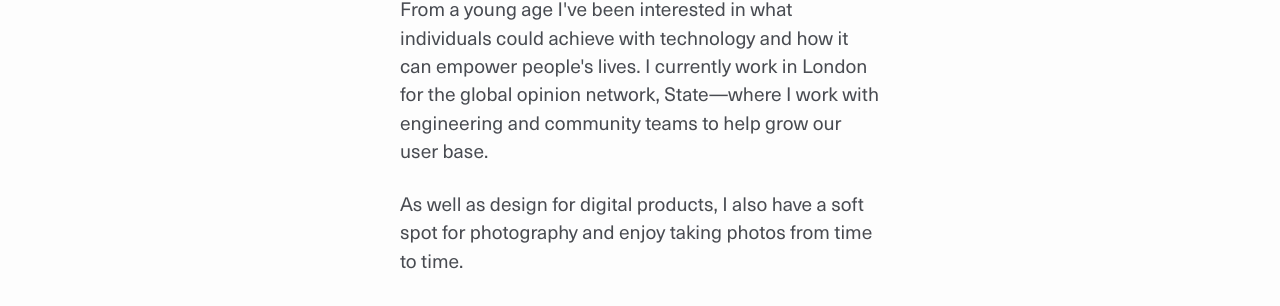
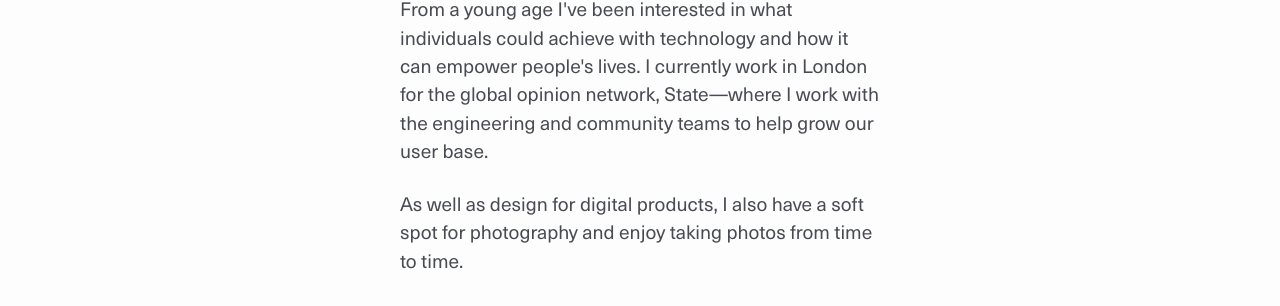
Before and after one commit to mr-stezz/mr-stezz.github.io, a Jekyll site: the page built from about.md, in a window 1280 px wide. Shown: the part 947-1253 px from the top of the page. Built offline with Jekyll 4.4.1, drawn with Linux system fonts in a browser that asks for light colours; Markdown is read by kramdown in place of the engine named in the settings.

Commit message:
spell check

```diff
--- a/about.md
+++ b/about.md
@@ -8,6 +8,6 @@
     <figcaption>Taken by Dino De Angelis in front of the Hồ Chí Minh Mausoleum, in Hà Nội Việt Nam.</figcaption>
   </figure>
   <p>I'm a designer interested in designing and building products and tools that help people achieve a better 'self'.</p>
-  <p>From a young age I've been interested in what individuals could achieve with technology and how it can empower people's lives. I currently work in London for the global opinion network, State&mdash;where I work with engineering and community teams to help grow our user base.</p>
+  <p>From a young age I've been interested in what individuals could achieve with technology and how it can empower people's lives. I currently work in London for the global opinion network, State&mdash;where I work with the engineering and community teams to help grow our user base.</p>
   <p>As well as design for digital products, I also have a soft spot for photography and enjoy taking photos from time to time.</p>
 </div>
```
